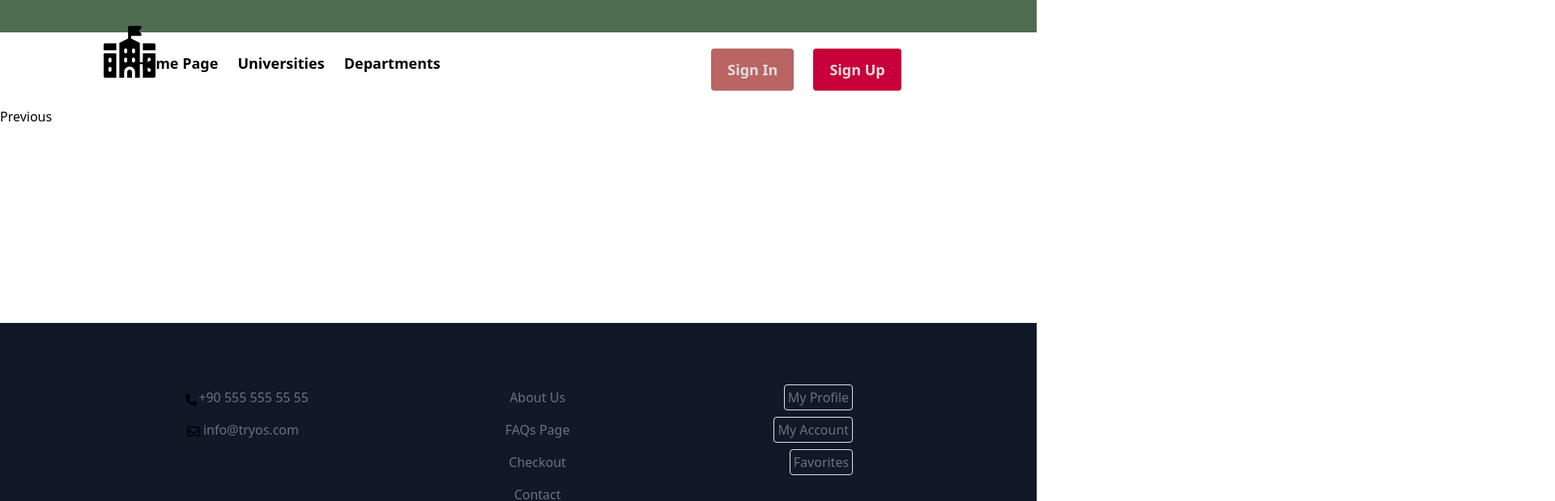
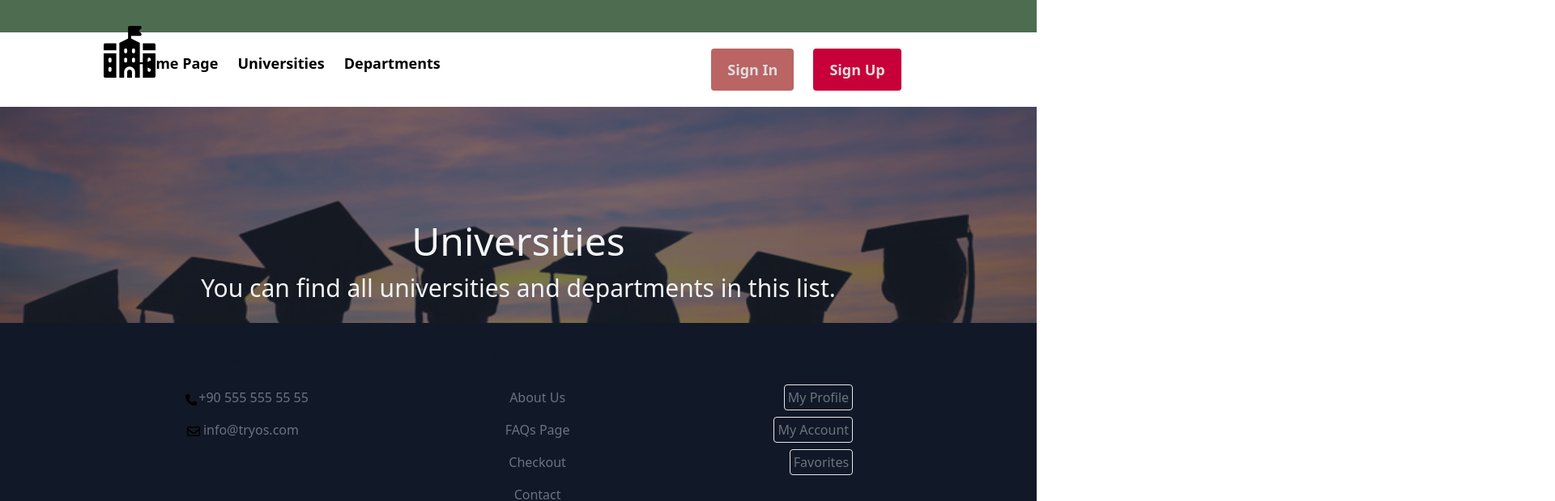
Before and after one commit to TR-YOS-PROJECT-ORGANIZATION/tr-yos-4, a React app: page /Universities in a window 1280 px wide. Shown: the top 619 px of the page at 81% size, 1920 px wide, since content can reach past the window. Built offline with nearby package versions, Linux system fonts and the light colour scheme; the HTML template or start-up script is replaced by a standard one.

Commit message:
App Router added

```diff
--- a/package.json
+++ b/package.json
@@ -12,6 +12,7 @@
   "dependencies": {
     "react": "^18.2.0",
     "react-dom": "^18.2.0",
+    "react-router-dom": "^6.14.1",
     "react-select": "^5.7.3",
     "react-slick": "^0.29.0"
   },
--- a/src/App.jsx
+++ b/src/App.jsx
@@ -1,14 +1,14 @@
 import "./App.css";
 import HomePage from "./pages/HomePage";
 import Footer from "../src/footer/Footer";
+import AppRouter from "./router/AppRouter";
 
 
 function App() {
   return (
-    <>
-      <HomePage />
-      <Footer />
-    </>
+    <div>
+      <AppRouter />
+    </div>
   );
 }
 
--- a/src/pages/HomePage.jsx
+++ b/src/pages/HomePage.jsx
@@ -1,12 +1,10 @@
 import React from 'react'
 import Main from '../components/Main'
 import Card from '../components/card/Card'
-import Navbar from '../components/Navbar'
 
 const HomePage = () => {
   return (
     <div >
-        <Navbar />
         <Main />
         <Card />
     </div>
--- /dev/null
+++ b/src/router/AppRouter.jsx
@@ -0,0 +1,31 @@
+import React from 'react'
+import { BrowserRouter, Route, Routes } from "react-router-dom";
+import HomePage from '../pages/HomePage';
+import Footer from '../footer/Footer';
+import Departments from '../pages/Departments';
+import UniversitiesPage from '../pages/UniversitiesPage'
+import Navbar from '../components/Navbar';
+
+
+
+const AppRouter = () => {
+  return (
+    <div>
+
+        <BrowserRouter>
+            <Navbar />
+            <Routes>
+                <Route path='/' element={<HomePage/>}></Route>
+                <Route path='Departments' element={<Departments />}></Route>
+                <Route path='Universities' element={<UniversitiesPage/>}></Route>
+
+
+
+            </Routes>
+            <Footer/>
+        </BrowserRouter>
+    </div>
+  )
+}
+
+export default AppRouter
```
Also changed, not shown: 2 other files (tests, documents, lock files or other folders).
